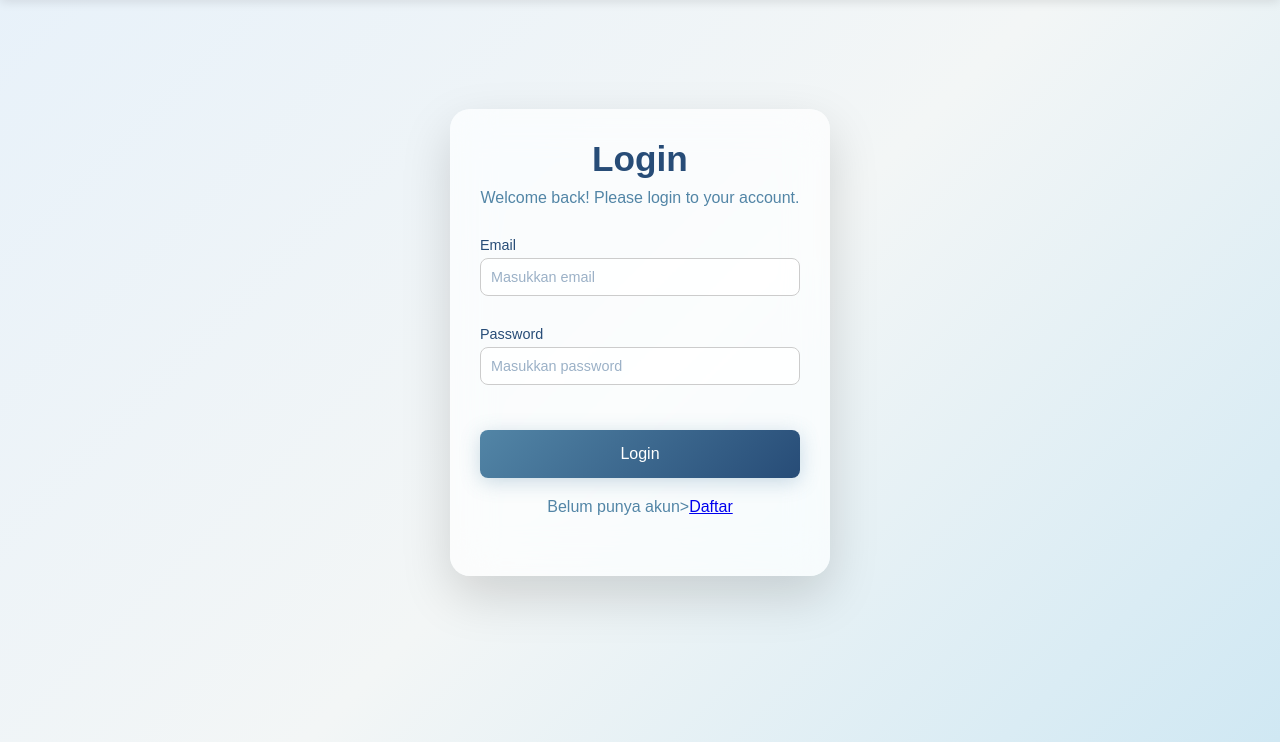
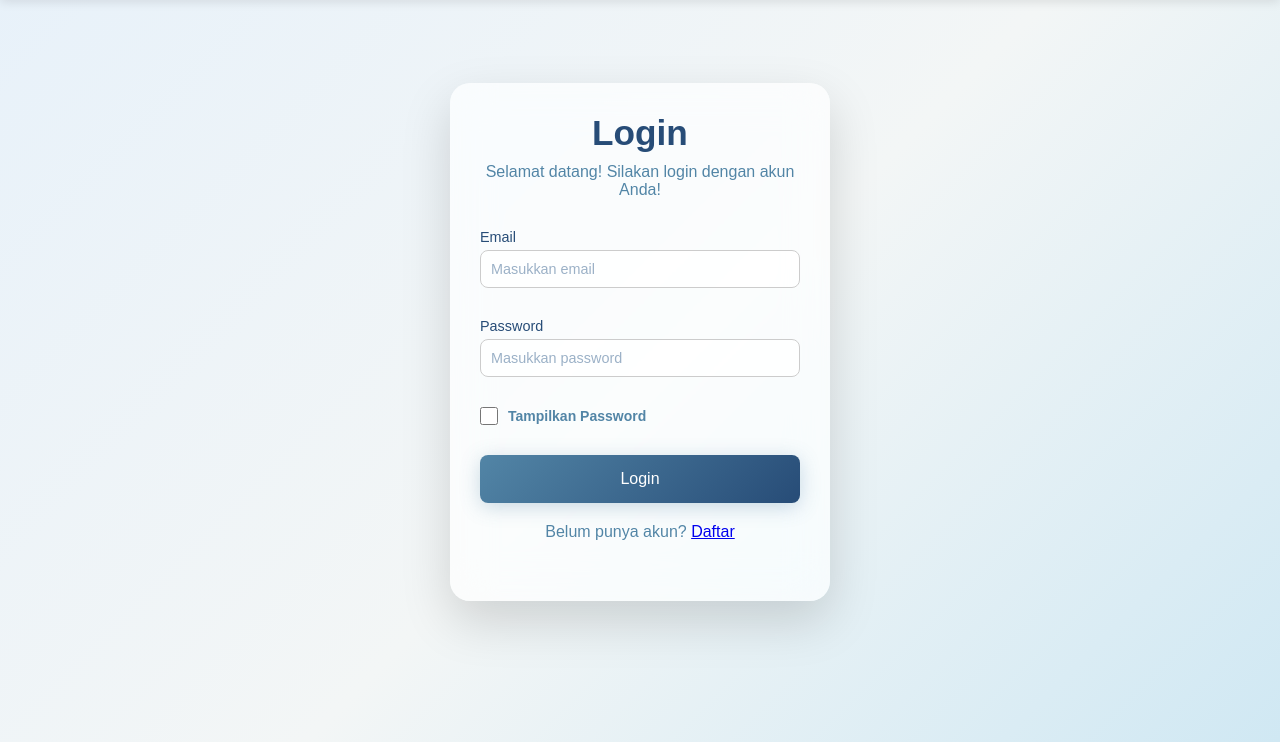
Before and after one commit to novilarya/ISB-202-Rekayasa-Perangkat-Lunak-Tugas-Besar-Jago-Library, a PHP site: page /login.php in a window 1280 px wide. Shown: the part 58-800 px from the top of the page. Run offline with PHP 8.4, Linux system fonts and the light colour scheme.

Commit message:
Update Login dan Regis

```diff
--- a/css/styles.css
+++ b/css/styles.css
@@ -766,3 +766,34 @@ Container Styles
     border-color: #9ca3af;
     box-shadow: var(--shadow-light);
 }
+
+.form-check {
+    display: flex;
+    align-items: center;
+    gap: 10px;
+    margin-bottom: 15px;
+}
+
+.form-check input[type="checkbox"] {
+    width: 18px;
+    height: 18px;
+    cursor: pointer;
+    accent-color: #007BFF;
+}
+
+.form-check-label {
+    font-weight: bold;
+    font-size: 14px;
+    cursor: pointer;
+    color: #5285a6;
+}
+
+.form-check:hover .form-check-label {
+    color: #007BFF;
+}
+
+.message {
+    text-align: left;
+    font-weight: lighter;
+    color: red;
+}
--- a/scripts/header.php
+++ b/scripts/header.php
@@ -1,5 +1,4 @@
 <?php
-session_start();
 echo '
 <link rel="stylesheet" href="/Jago_library%20Program/css/styles.css">
 <div class="header-container">
--- a/scripts/index.php
+++ b/scripts/index.php
@@ -4,8 +4,8 @@
     <meta charset="UTF-8">
     <meta name="viewport" content="width=device-width, initial-scale=1.0">
     <title>Jago Library | Dashboard</title>
-    <link rel="stylesheet" href="/Silib/Jago_library%20Program/css/styles.css">
-    <script src="/Silib/Jago_library%20Program/scripts/scroll.js"></script>
+    <link rel="stylesheet" href="/css/styles.css">
+    <script src="/scripts/scroll.js"></script>
     <link href="https://cdn.jsdelivr.net/npm/bootstrap@5.3.3/dist/css/bootstrap.min.css" rel="stylesheet"
       integrity="sha384-QWTKZyjpPEjISv5WaRU9OFeRpok6YctnYmDr5pNlyT2bRjXh0JMhjY6hW+ALEwIH" crossorigin="anonymous">
 </head>
--- a/scripts/login.php
+++ b/scripts/login.php
@@ -1,19 +1,23 @@
 <?php
     include '../database/connection.php';
+    session_start();
+    $message = '';
 
-        if ($_SERVER["REQUEST_METHOD"] == "POST") {
-        $username = mysqli_real_escape_string($conn, $_POST['username']);
-        $password = mysqli_real_escape_string($conn, $_POST['password']);
+    if ($_SERVER["REQUEST_METHOD"] == "POST") {
+        $email = $_POST['email'];
+        $password = $_POST['password'];
 
-        $query = "SELECT * FROM user WHERE username='$username' AND password='$password'";
-        $result = mysqli_query($conn, $query);
+        $stmt = $conn->prepare("SELECT * FROM users WHERE email = ? AND password = ?");
+        $stmt->bind_param("ss", $email, $password);
+        $stmt->execute();
+        $result = $stmt->get_result();
 
-        if (mysqli_num_rows($result) == 1) {
-            $_SESSION['username'] = $username;
+        if ($result && $result->num_rows === 1) {
+            $_SESSION['email'] = $email;
             header("Location: index.php");
             exit();
         } else {
-            echo "<script>alert('Username atau Password salah!'); window.location.href='login.php';</script>";
+            $message = '(Email atau Password Anda Salah!)';
         }
     }
 ?>
@@ -24,7 +28,7 @@
     <meta charset="UTF-8">
     <meta name="viewport" content="width=device-width, initial-scale=1.0">
     <title>Login | Library</title>
-    <link rel="stylesheet" href="/Jago_library%20Program/css/styles.css">
+    <link rel="stylesheet" href="/css/styles.css">
     </head>
 <header>
   <?php include "header.php" ?>
@@ -33,9 +37,9 @@
     <div class="container-login">
         <div class="form-card">
             <h1>Login</h1>
-            <p>Welcome back! Please login to your account.</p>
+            <p>Selamat datang! Silakan login dengan akun Anda!</p>
 
-            <form method="POST" action="login.php">
+            <form method="POST" action="">
                 <div class="input-group">
                     <label for="email">Email</label>
                     <input type="email" name="email" id="email" placeholder="Masukkan email" required>
@@ -46,9 +50,17 @@
                     <input type="password" name="password" id="password" placeholder="Masukkan password" required>
                 </div>
 
+                <div class="form-check">
+                    <input type="checkbox" id="tampilkanPassword" onclick="password.type = this.checked ? 'text' : 'password'">
+                    <label class="form-check-label" for="showPassword">Tampilkan Password</label>
+                </div>
+
                 <button type="submit" class="signup-button">Login</button>
+                <?php if ($message): ?>
+                    <div class="message" style="text-align: center; margin-top: 10px"><?= $message ?></div>
+                <?php endif; ?>
             </form>
-            <p class="signin-link">Belum punya akun><a href="registration.php">Daftar</a></p>
+            <p class="signin-link">Belum punya akun? <a href="registration.php">Daftar</a></p>
         </div>
     </div>
 </body>
```
Also changed, not shown: scripts/registration.php (+41 -20 lines).
